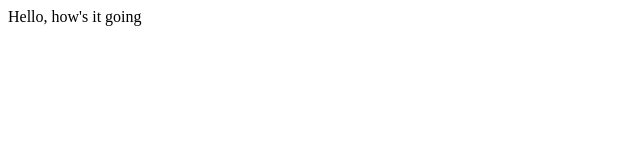
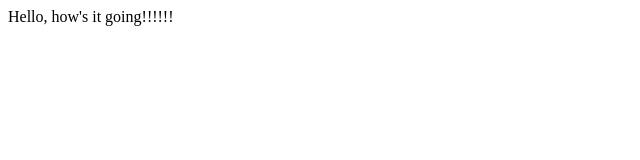
Before and after one commit to vkomova/test_repo, a plain HTML site: page index.html in a window 1280 px wide. Shown: the full height of the page, 0-640 px from the left. Drawn offline with Linux system fonts and the light colour scheme.

Commit message:
stufffff

```diff
--- a/index.html
+++ b/index.html
@@ -7,6 +7,6 @@
     <title>Document</title>
 </head>
 <body>
-    Hello, how's it going
+    Hello, how's it going!!!!!!
 </body>
 </html>
```
